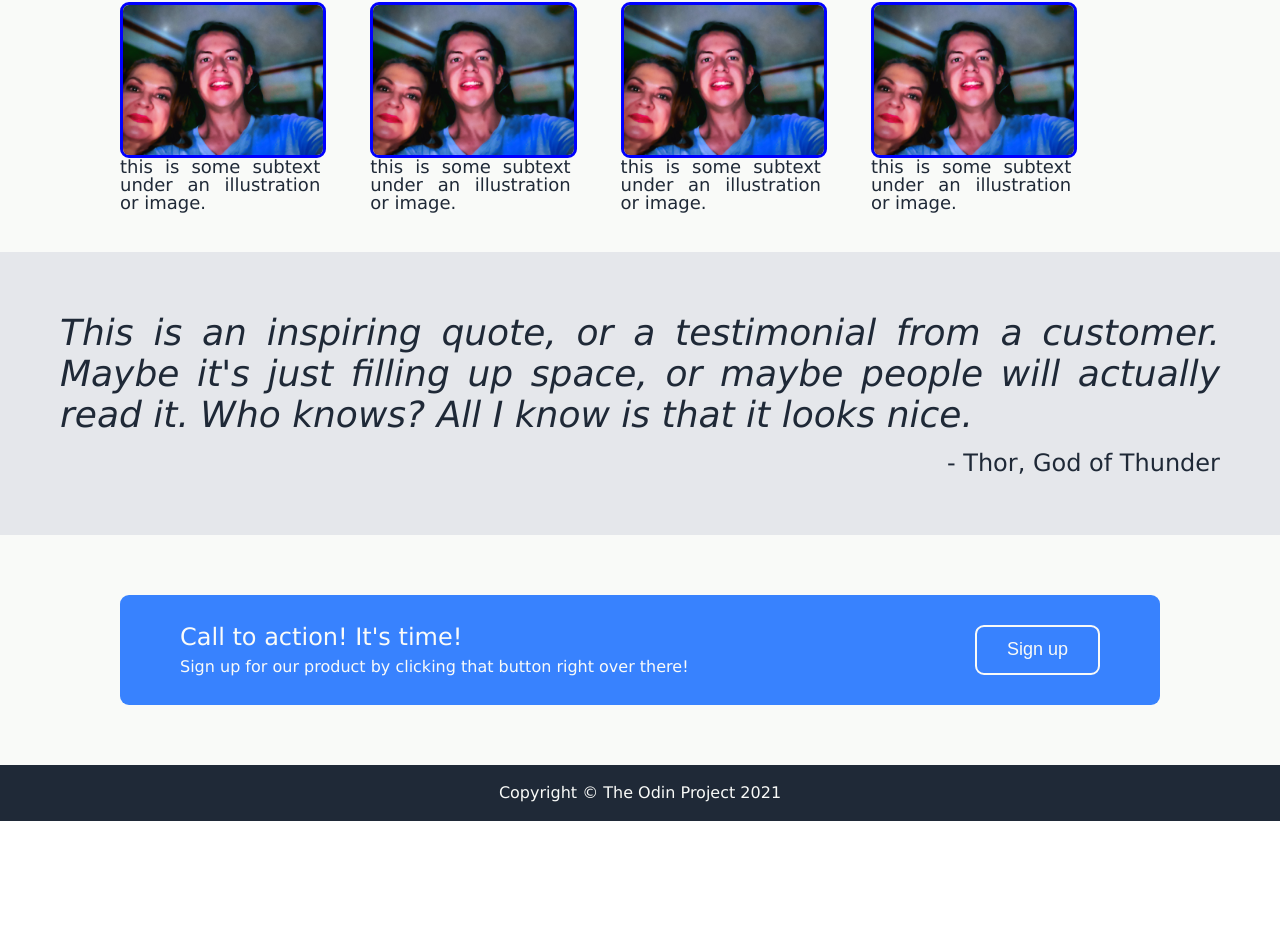
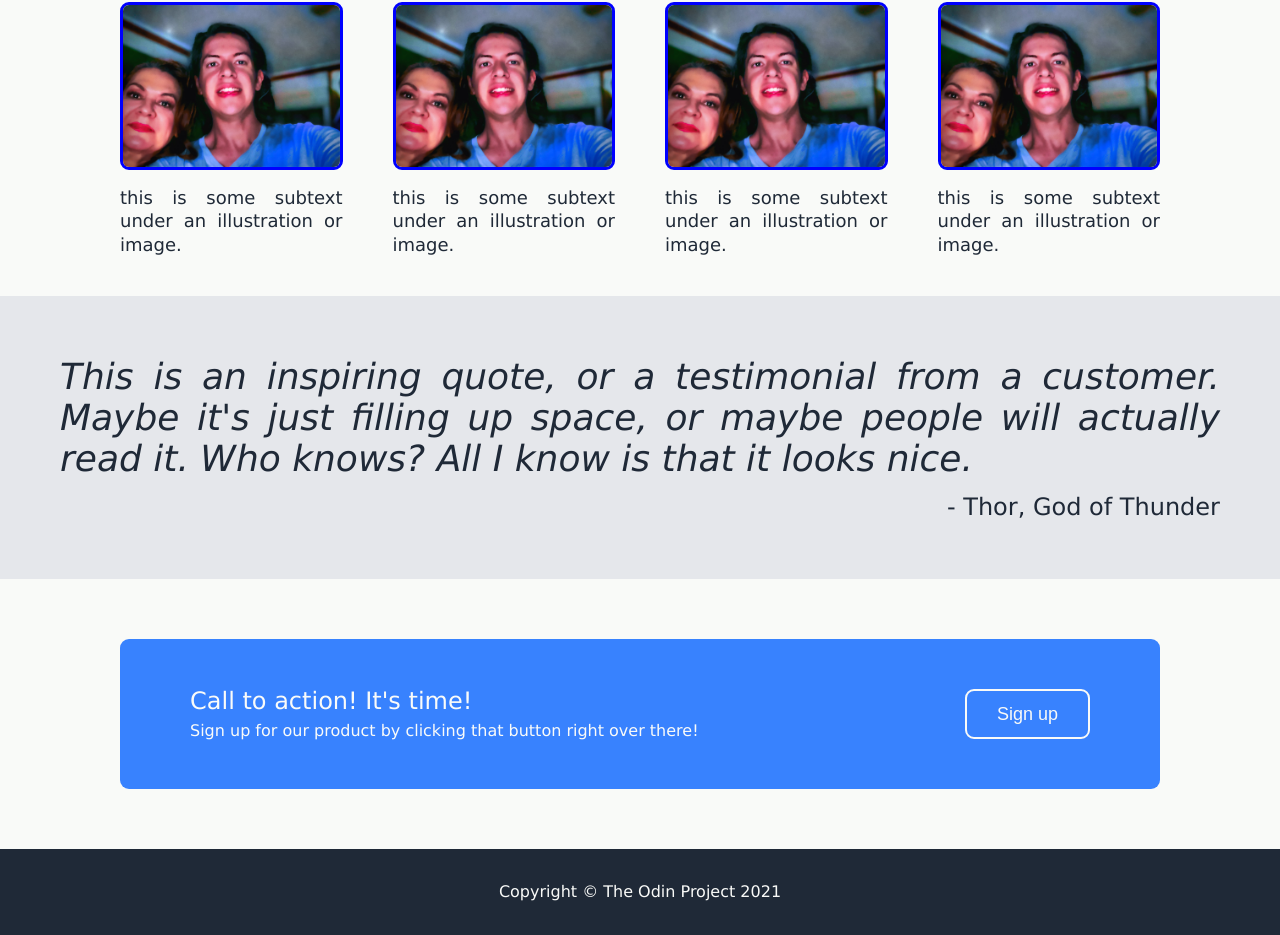
Before and after one commit to tolerevo/odin-landing-page, a plain HTML site: page index.html in a window 1280 px wide. Shown: the part 641-1576 px from the top of the page. Before the commit the page ends 1462 px from the top, so only its background shows below. Drawn offline with Linux system fonts and the light colour scheme.

Commit message:
Add Padding To Footer

```diff
--- a/css/style.css
+++ b/css/style.css
@@ -199,7 +199,7 @@ div.hero-container {
   align-content: space-around;
   gap: 20px;
   padding-right: 20px;
-  justify-content: space-around;
+  justify-content: space-between;
   align-items: baseline;
   min-width: 25%;
   width: fit-content;
@@ -234,11 +234,14 @@ h1.title {
 p.hero-text {
   font-size: 18px;
   color: #e5e7eb;
+  text-align-last: justify;
+  line-height: normal;
 }
 
 div.image-section {
   background-color: #f9faf8;
   padding: 20px 60px;
+  float: right;
 }
 
 div.image-section h2 {
@@ -252,33 +255,40 @@ div.image-section h2 {
 div.image-section p {
   color: #1f2937;
   font-size: 18px;
+  height: auto;
+  line-height: 1.3;
 }
 
 section.card-container {
   display: flex;
-  flex-direction: row;
   flex-wrap: nowrap;
   gap: 50px;
-  align-content: center;
-  justify-content: space-around;
   padding: 20px 60px;
   text-align: justify;
-  width: 82%;
+  justify-content: space-evenly;
+  width: auto;
+  max-width: -webkit-fill-available;
+  align-items: center;
+  flex-direction: row;
 }
 
 div.card img {
   height: auto;
-  width: 150px;
   border: 3px solid blue;
   border-radius: 9px;
-  min-width: 100%;
+  width: 80%;
+  min-width: -webkit-fill-available;
 }
 
 div.card {
   display: flex;
   flex-direction: column;
-  align-items: stretch;
-  justify-content: center;
+  gap: 1rem;
+  align-items: center;
+  flex: 1 1 auto;
+  width: -webkit-fill-available;
+  height: auto;
+  align-content: stretch;
 }
 
 div.quote-section {
@@ -328,7 +338,7 @@ h3.signup-title {
 div.signup-container {
   display: flex;
   background-color: #3882fe;
-  padding: 30px 60px;
+  padding: 50px 70px;
   gap: 20px;
   align-items: stretch;
   justify-content: space-between;
@@ -356,7 +366,7 @@ button.signup-btn {
 }
 
 footer {
-  padding: 20px 0;
+  padding: 35px 0;
   margin-top: auto;
   text-align: center;
   background-color: #1f2937;
```
